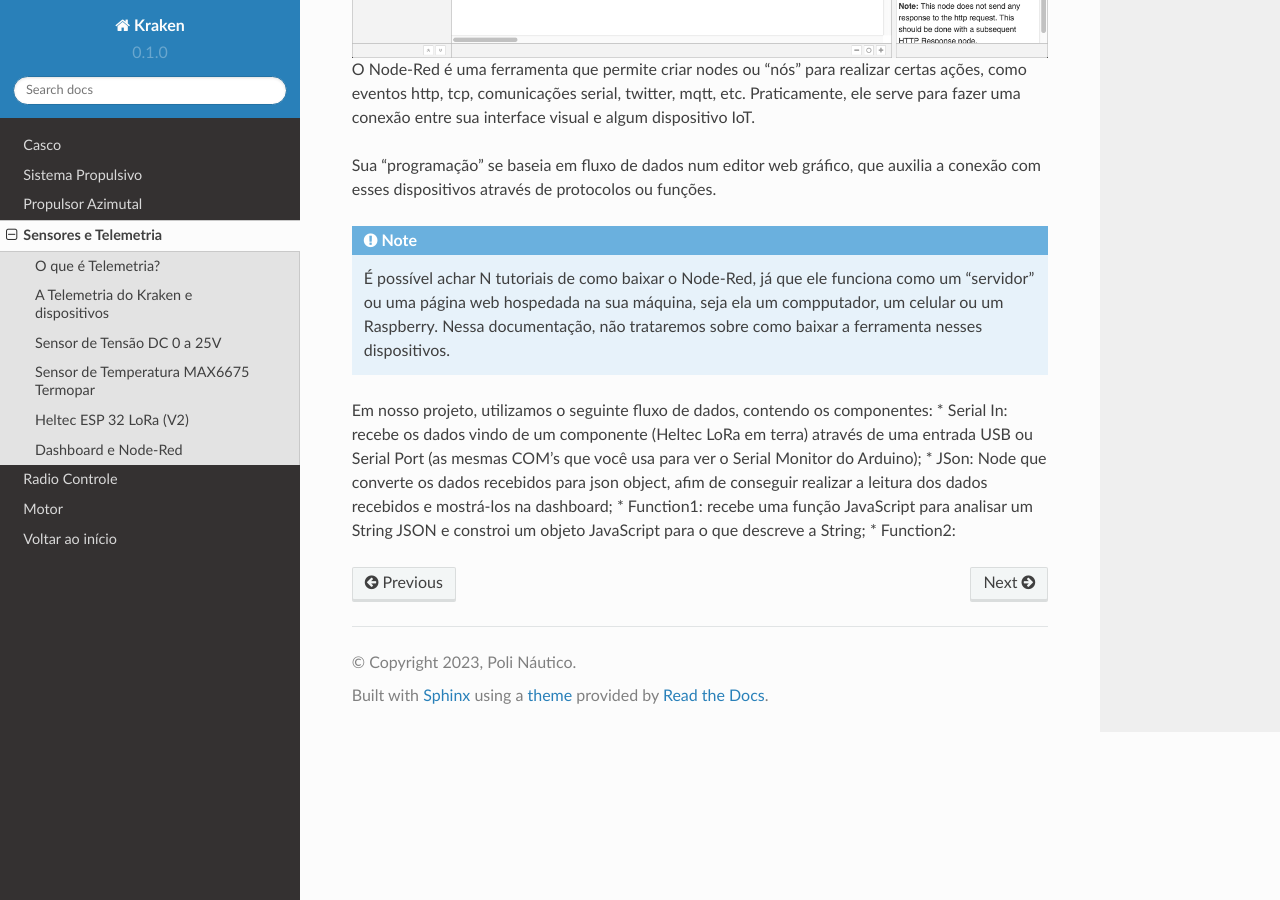
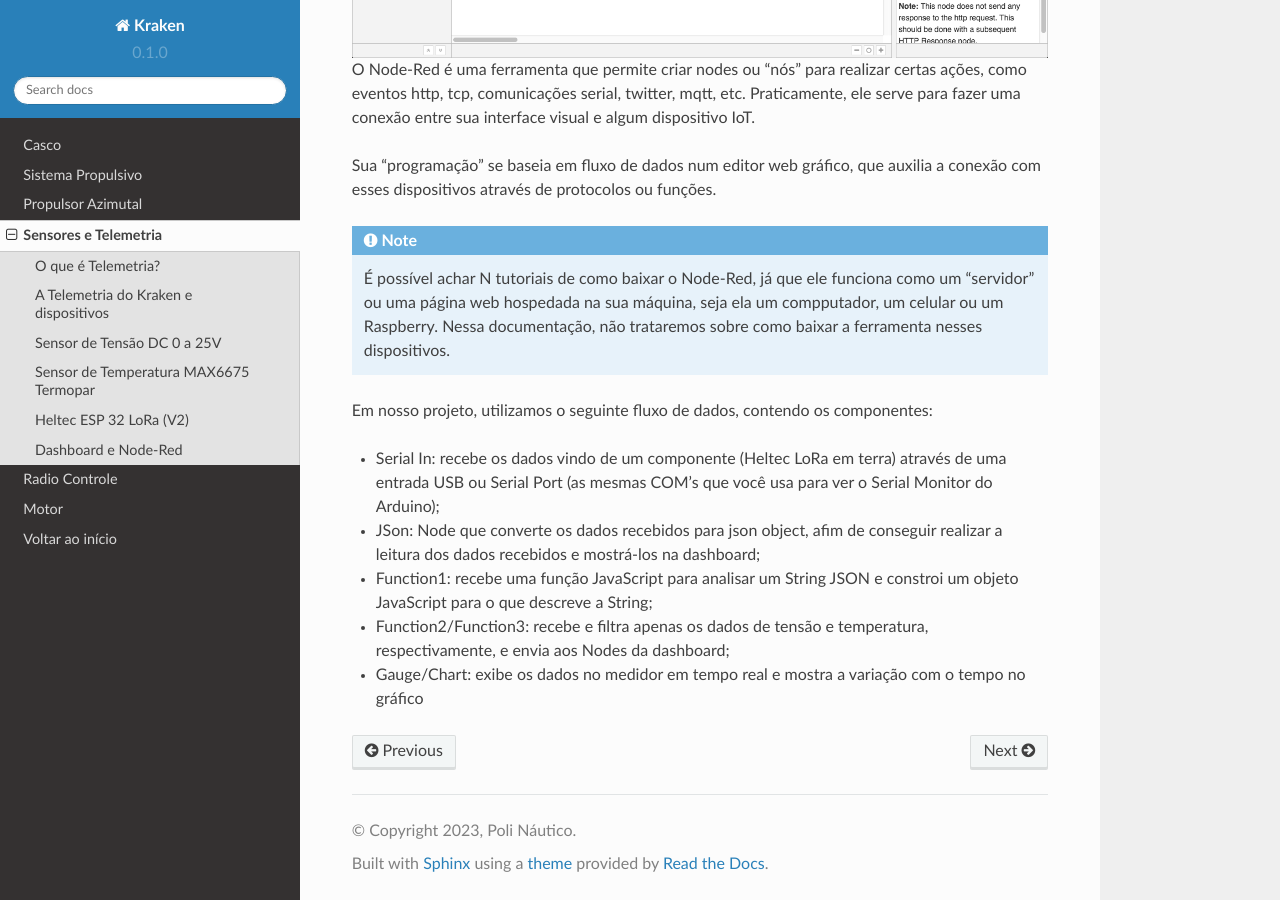
Before and after one commit to polinautico/RTD-Kraken, a Sphinx documentation site: the page built from docs/source/sensores.rst, in a window 1280 px wide and 900 px high, scrolled down 4806 px. Built offline with Sphinx 7.4.7 and the Read the Docs theme 2.0.0, drawn with Linux system fonts in a browser that asks for light colours.

Commit message:
Update sensores.rst

```diff
--- a/docs/source/sensores.rst
+++ b/docs/source/sensores.rst
@@ -94,7 +94,9 @@ Sua "programação" se baseia em fluxo de dados num editor web gráfico, que aux
 .. note:: É possível achar N tutoriais de como baixar o Node-Red, já que ele funciona como um "servidor" ou uma página web hospedada na sua máquina, seja ela um compputador, um celular ou um Raspberry. Nessa documentação, não trataremos sobre como baixar a ferramenta nesses dispositivos.
 
 Em nosso projeto, utilizamos o seguinte fluxo de dados, contendo os componentes:
+
 * Serial In: recebe os dados vindo de um componente (Heltec LoRa em terra) através de uma entrada USB ou Serial Port (as mesmas COM's que você usa para ver o Serial Monitor do Arduino);
 * JSon: Node que converte os dados recebidos para json object, afim de conseguir realizar a leitura dos dados recebidos e mostrá-los na dashboard;
 * Function1: recebe uma função JavaScript para analisar um String JSON e constroi um objeto JavaScript para o que descreve a String;
-* Function2:
+* Function2/Function3: recebe e filtra apenas os dados de tensão e temperatura, respectivamente, e envia aos Nodes da dashboard;
+* Gauge/Chart: exibe os dados no medidor em tempo real e mostra a variação com o tempo no gráfico
```
